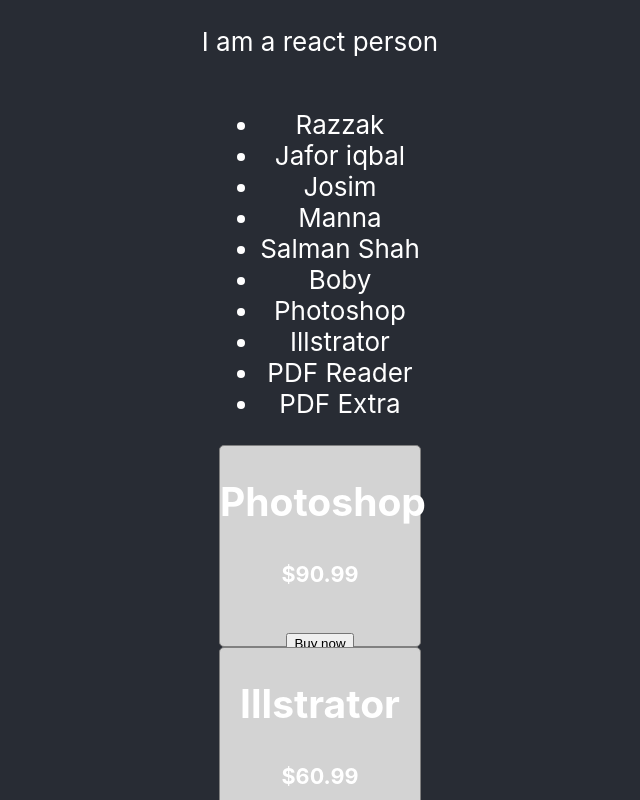
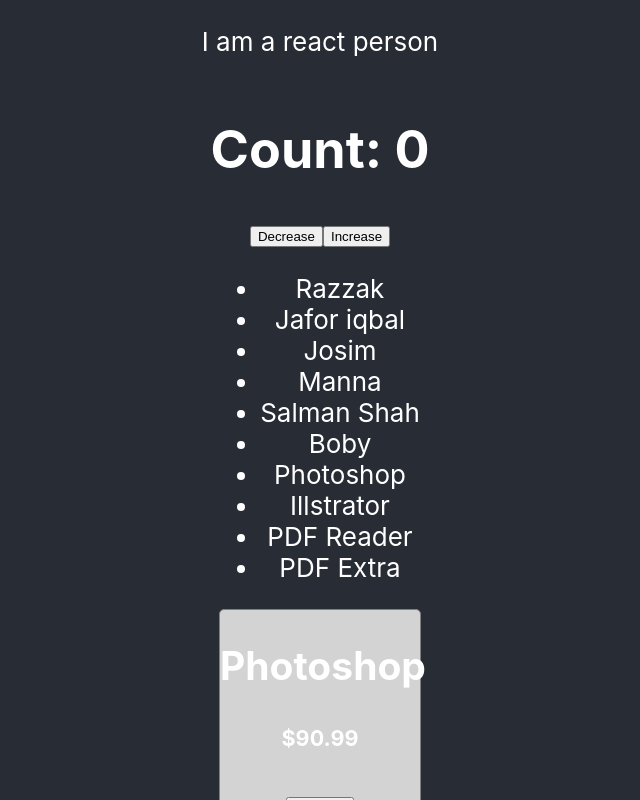
Before and after one commit to SajibSarker113/my-app, a React (Create React App) app: page / in a window 1280 px wide. Shown: the top 800 px of the page, without its empty margins (320-960 px from the left). Built offline with nearby package versions, Linux system fonts and the light colour scheme.

Commit message:
Add Event handlar for increase and decrease

```diff
--- a/src/App.js
+++ b/src/App.js
@@ -1,4 +1,4 @@
-import React from 'react';
+import React, { useState } from 'react';
 import logo from './logo.svg';
 import './App.css';
 
@@ -15,6 +15,7 @@
     <div className="App">
       <header className="App-header">
       <p>I am a react person</p>
+      <Counter></Counter>
       <ul>
         {
           nayoks.map(x => <li>{x}</li>)
@@ -30,6 +31,17 @@
       </header>
     </div>
   );
+}
+
+function Counter(){
+  const [count, setCount] = useState(0);
+  return(
+    <div>
+      <h1>Count: {count} </h1>
+      <button onClick={() => setCount(count - 1) }>Decrease</button>
+      <button onClick={() => setCount(count + 1)}>Increase</button>
+    </div>
+  )
 }
 
 function Product(props){
```
